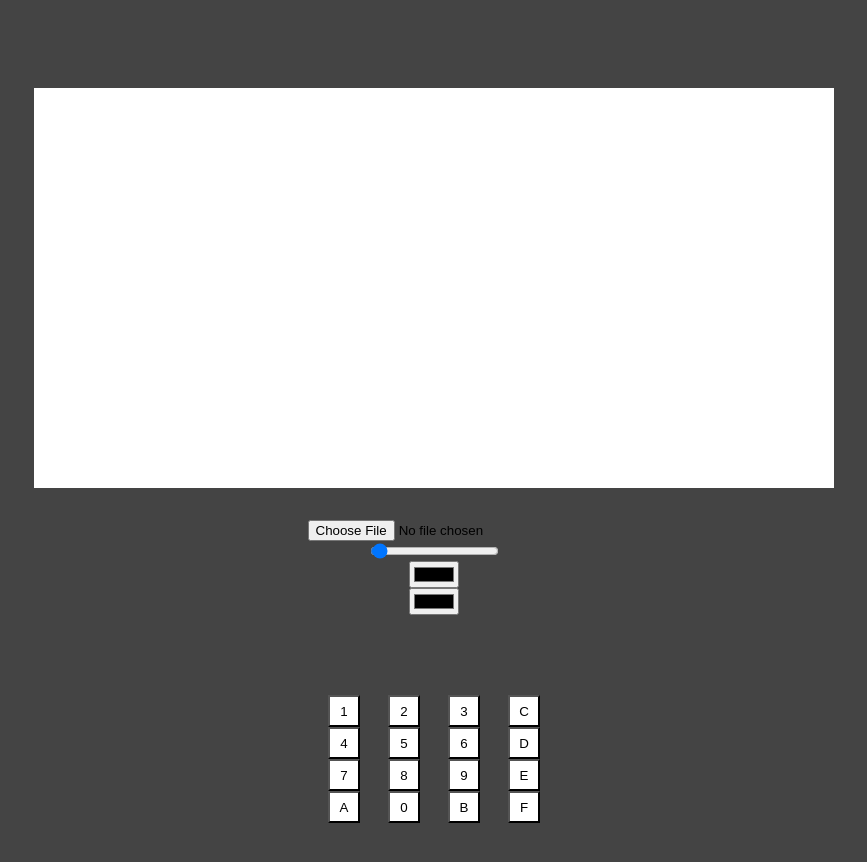
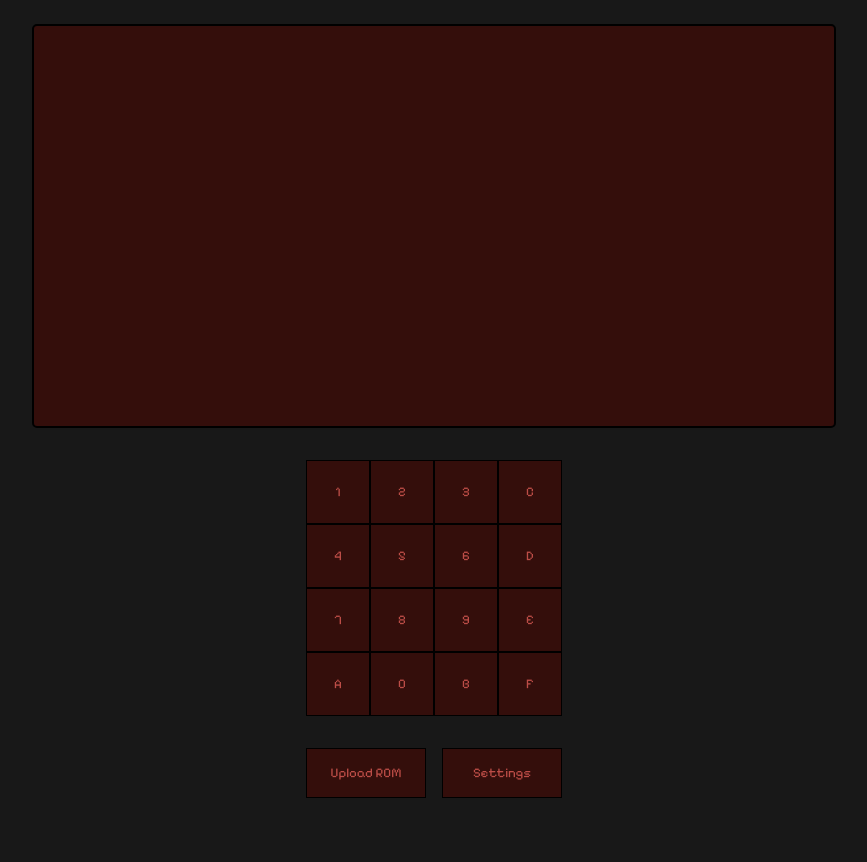
Before and after one commit to josefwaller/chip8-web, a React app: page / in a window 1280 px wide. Shown: the top 862 px of the page, without its empty margins (206-1073 px from the left). After the commit the page ends 822 px from the top, so only its background shows below. Built offline with nearby package versions, Linux system fonts and the light colour scheme; what emulator would draw is missing.

Commit message:
Add basic layout

```diff
--- a/index.html
+++ b/index.html
@@ -4,6 +4,9 @@
         <title>
             CHIP-8 Emulator
         </title>
+        <link rel="preconnect" href="https://fonts.googleapis.com">
+        <link rel="preconnect" href="https://fonts.gstatic.com" crossorigin>
+        <link href="https://fonts.googleapis.com/css2?family=Pixelify+Sans:wght@400..700&family=Roboto:ital,wght@0,100;0,300;0,400;0,500;0,700;0,900;1,100;1,300;1,400;1,500;1,700;1,900&display=swap" rel="stylesheet">
     </head>
     <body>
         <div id="container"></div>
--- a/src/App.jsx
+++ b/src/App.jsx
@@ -1,26 +1,38 @@
 import React, { useEffect, useRef, useState } from "react";
 
 import init, { setup } from "emulator";
+import { HexColorPicker } from "react-colorful";
+import { Slider } from "rsuite";
+import Popup from "reactjs-popup";
+import classNames from "classnames";
 
 import wasmData from "emulator/emulator_bg.wasm";
 await init(wasmData);
 
 import * as styles from "./App.module.scss";
+import "rsuite/Slider/styles/index.css";
 
 export default function App() {
   const inputStates = useRef([...Array(16)].map((_, i) => false));
   const lastKeyUp = useRef(null);
+  const fg = useRef("#bc4d47");
+  const bg = useRef("#340e0b");
+  const clockSpeed = useRef(500);
   const [emuState, setEmuState] = useState(null);
+  const frameId = useRef(null);
   const pressInput = (i) => {
     inputStates.current.splice(i, 1, true);
+    updateColors();
   };
   const releaseInput = (i) => {
     if (inputStates.current[i]) {
       inputStates.current.splice(i, 1, false);
       lastKeyUp.current = i;
+      updateColors();
     }
   };
 
+  // Setup stuff
   useEffect(() => {
     document.getElementById("rom-input").addEventListener("change", (event) => {
       const reader = new FileReader();
@@ -29,44 +41,39 @@ export default function App() {
       };
       reader.readAsArrayBuffer(event.target.files[0]);
     });
-  });
+    updateColors();
+  }, []);
 
   const loopFn = () => {
-    emuState.update(
-      inputStates.current,
-      document.getElementById("clock-speed").value,
-      lastKeyUp.current
-    );
-    emuState.render(
-      document.getElementById("foreground-color").value,
-      document.getElementById("background-color").value
-    );
+    emuState.update(inputStates.current, clockSpeed.current, lastKeyUp.current);
+    emuState.render(fg.current, bg.current);
     lastKeyUp.current = null;
-    requestAnimationFrame(loopFn);
+    frameId.current = requestAnimationFrame(loopFn);
   };
 
   useEffect(() => {
     if (emuState == null) return;
-    requestAnimationFrame(loopFn);
+    if (frameId.current) cancelAnimationFrame(frameId.current);
+    frameId.current = requestAnimationFrame(loopFn);
   }, [emuState]);
+
+  const updateColors = () => {
+    document.documentElement.style.cssText = `--fg: ${fg.current}; --bg: ${bg.current}; --rs-slider-hover-bar: ${fg.current};`;
+  };
 
   return (
     <div className={styles.container}>
       <canvas id="canvas" width="800" height="400" className={styles.canvas} />
-      <input id="rom-input" type="file" />
-      <input type="range" min="1" max="2000" id="clock-speed" />
-      <input type="color" id="foreground-color" />
-      <input type="color" id="background-color" />
       <div className={styles.inputs}>
         {[
           0x1, 0x2, 0x3, 0xc, 0x4, 0x5, 0x6, 0xd, 0x7, 0x8, 0x9, 0xe, 0xa, 0x0,
           0xb, 0xf,
         ].map((k) => (
           <React.Fragment key={k}>
-            <div className={styles.buttonContainer} key={k}>
+            <div className={styles.inputButtonContainer} key={k}>
               <button
-                className={styles.button}
-                id={`input_${k}`}
+                className={classNames(styles.button, styles.inputButton)}
+                id={`input-${k}`}
                 onMouseDown={() => pressInput(k)}
                 onMouseUp={() => releaseInput(k)}
                 onMouseLeave={() => releaseInput(k)}
@@ -77,6 +84,66 @@ export default function App() {
           </React.Fragment>
         ))}
       </div>
+      <input
+        id="rom-input"
+        type="file"
+        style={{ display: "none" }}
+        className={styles.romButton}
+      />
+      <div className={styles.buttonContainer}>
+        <button
+          id="rom-button"
+          onClick={() => document.getElementById("rom-input").click()}
+          className={classNames(styles.button, styles.romButton)}
+        >
+          Upload ROM
+        </button>
+        <Popup
+          trigger={<button className={styles.button}>Settings</button>}
+          className="settingsPopup"
+          modal
+          nested
+        >
+          <div className={styles.settings}>
+            <span className={styles.settingsTitle}>Settings</span>
+            <div className={styles.colorSettings}>
+              <div>
+                Foreground color
+                <HexColorPicker
+                  color={fg.current}
+                  onChange={(c) => {
+                    fg.current = c;
+                    updateColors();
+                  }}
+                />
+              </div>
+              <div>
+                Background colour
+                <HexColorPicker
+                  color={bg.current}
+                  onChange={(c) => {
+                    bg.current = c;
+                    updateColors();
+                  }}
+                />
+              </div>
+            </div>
+            <div className={styles.clockSpeedSettings}>
+              <div>Clock Speed</div>
+              <div>
+                <Slider
+                  min={10}
+                  max={2000}
+                  defaultValue={clockSpeed.current}
+                  onChange={(v) => (clockSpeed.current = v)}
+                  barClassName={styles.bar}
+                  handleClassName={styles.handle}
+                />
+              </div>
+            </div>
+          </div>
+        </Popup>
+      </div>
     </div>
   );
 }
--- a/src/App.module.scss
+++ b/src/App.module.scss
@@ -1,5 +1,6 @@
 body {
-  background-color: #444444;
+  background-color: #181818;
+  font-family: "Pixelify Sans", sans-serif;
 }
 
 .container {
@@ -7,31 +8,122 @@ body {
   flex-direction: column;
   align-items: center;
   justify-content: center;
-  padding: 3rem;
+  padding: 1rem;
 }
 .canvas {
   width: 800px;
   height: 400px;
-  background-color: white;
-  margin: 2rem;
+  background-color: var(--bg);
+  border: 2px solid black;
+  border-radius: 5px;
 }
 .inputs {
-  margin-top: 5rem;
+  margin: 2rem;
   display: flex;
   flex-direction: row;
   flex-wrap: wrap;
   align-items: center;
   justify-content: center;
-  width: 15rem;
+  width: 16rem;
+}
+
+.inputButtonContainer {
+  flex-basis: 25%;
+  text-align: center;
+  .inputButton {
+    width: 4rem;
+    height: 4rem;
+  }
 }
 
 .buttonContainer {
-  flex-basis: 25%;
-  text-align: center;
+  display: flex;
+  gap: 1rem;
+  justify-content: stretch;
+  align-content: stretch;
+  width: 16rem;
   .button {
-    width: 2rem;
-    height: 2rem;
-    background-color: white;
-    text-align: center;
+    flex: 1 1 0;
   }
 }
+
+.button {
+  text-align: center;
+  border: 0;
+  box-sizing: border-box;
+  border: 1px solid black;
+  background-color: var(--bg);
+  color: var(--fg);
+  padding: 1rem;
+  &:active {
+    color: var(--bg);
+    background-color: var(--fg);
+  }
+}
+
+* {
+  font-family: "Pixelify Sans", sans-serif;
+}
+
+:global(.settingsPopup-overlay) {
+  background-color: rgba(#000000, 0.5);
+}
+
+.settings {
+  display: flex;
+  flex-direction: column;
+  align-items: center;
+  background-color: var(--bg);
+  padding: 0.5rem 1rem;
+  border: 1px solid black;
+  border-radius: 0.5rem;
+  color: var(--fg);
+
+  .settingsTitle {
+    font-size: 1.5rem;
+  }
+  .colorSettings {
+    display: flex;
+    gap: 1rem;
+    padding: 0.5rem 0;
+    div {
+      text-align: center;
+    }
+  }
+  .clockSpeedSettings {
+    height: 2.5rem;
+    width: 100%;
+    display: flex;
+    flex-direction: column;
+    align-items: stretch;
+    justify-content: stretch;
+    div {
+      text-align: center;
+    }
+
+    .bar {
+      background-color: var(--fg);
+      margin: 0.5rem 0;
+      &:hover {
+        background-color: var(--fg);
+        :global(.rs-slier-bar) {
+          background-color: var(--fg);
+        }
+      }
+    }
+    .handle {
+      border: 0;
+
+      &::before {
+        background-color: var(--fg);
+        border-color: var(--bg);
+      }
+    }
+  }
+}
+
+.romButton {
+  background-color: var(--bg);
+  color: var(--fg);
+  border: 1px solid black;
+}
--- a/webpack.config.js
+++ b/webpack.config.js
@@ -30,7 +30,7 @@ module.exports = {
         use: { loader: "babel-loader" },
       },
       {
-        test: /\.s[ac]ss$/i,
+        test: /\.s?[ac]ss$/i,
         use: [
           // Creates `style` nodes from JS strings
           "style-loader",
```
Also changed, not shown: package.json (+12 -1 lines), 1 other file (tests, documents, lock files or other folders).
